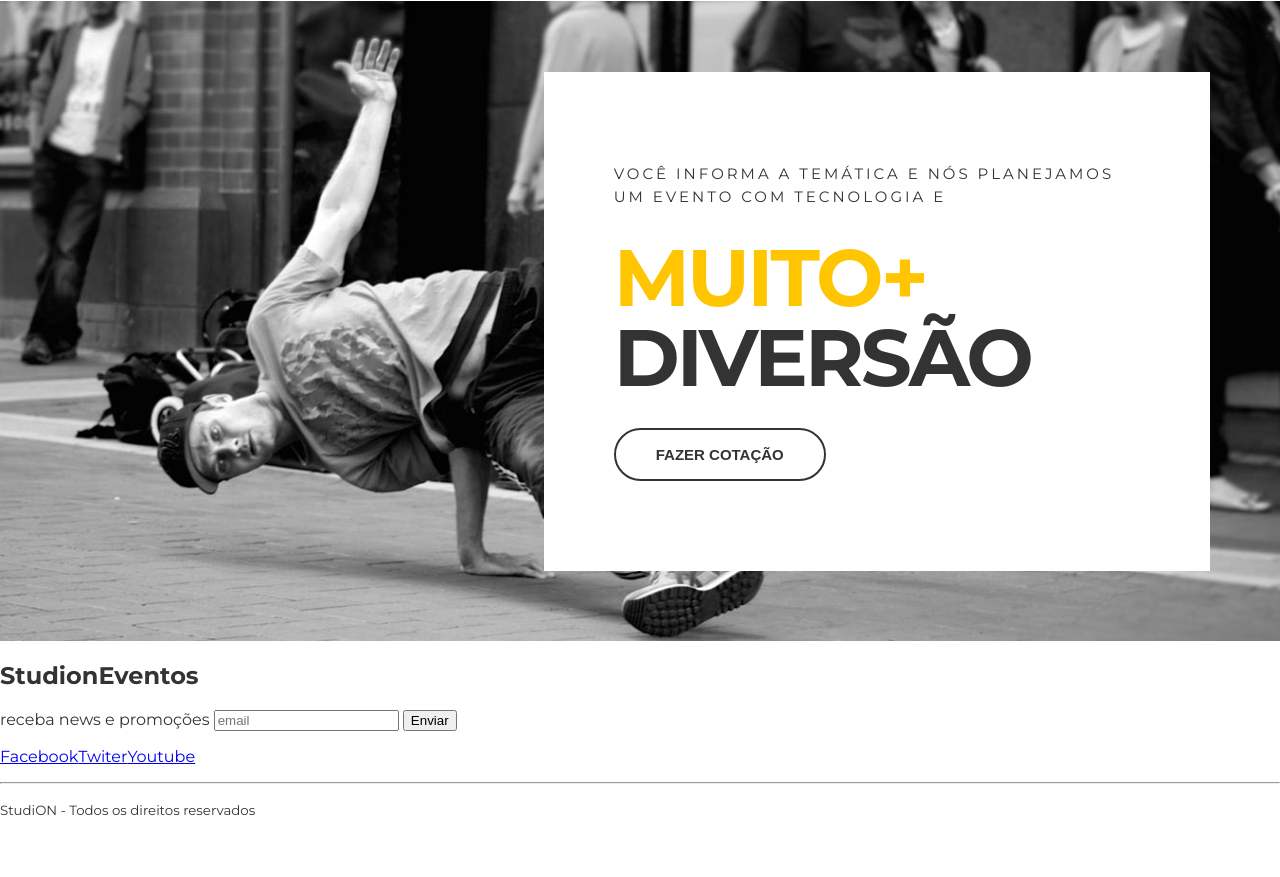
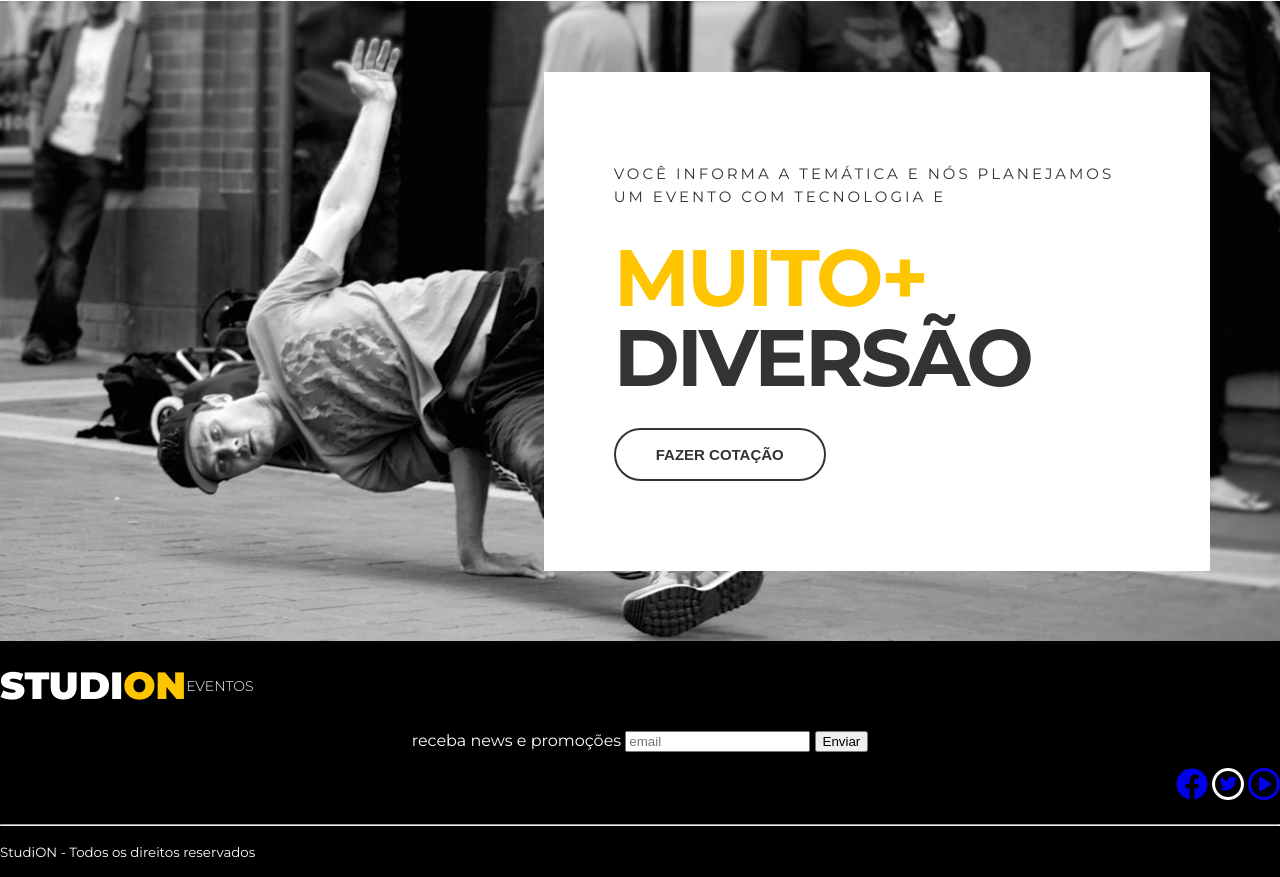
Before and after one commit to ismaelfsjunior/studion, a website: page src/index.html in a window 1280 px wide. Shown: the part 1652-2529 px from the top of the page. Before the commit the page ends 2487 px from the top, so only its background shows below. Drawn offline with Linux system fonts and the light colour scheme.

Commit message:
feat(FOOTER): created icon social media

```diff
--- a/src/index.html
+++ b/src/index.html
@@ -114,18 +114,38 @@
                 </div>
             </section>
         </main>
-        <footer>
-            <h2>Studi<span>on</span><span>Eventos</span></h2>
-            <form>
-                <label>receba news e promoções</label>
-                <input type="email" placeholder="email" />
-                <button type="submit">Enviar</button>
-            </form>
-            <ul>
-                <li><a href="https://facebook.com/" target="_blank">Facebook</a></li>
-                <li><a href="https://twiter.com/" target="_blank">Twiter</a></li>
-                <li><a href="https://youtube.com/" target="_blank">Youtube</a></li>
-            </ul>
+        <footer class="footer">
+            <div class="conteiner footer__conteiner">
+                <h2 class="logo-studion">
+                    Studi<span class="copy-primary">on</span>
+                    <span class="logo-studion_subtitle">Eventos</span>
+                </h2>
+                <form class="footer__form">
+                    <label>receba news e promoções</label>
+                    <input type="email" placeholder="email" />
+                    <button type="submit">Enviar</button>
+                </form>
+                <ul class="footer__social">
+                    <li>
+                        <a href="https://facebook.com/" target="_blank">
+                            <i class="fa-brands fa-facebook fa-2x"></i>
+                        </a>
+                    </li>
+                    <li>
+                        <a href="https://twiter.com/" target="_blank">
+                            <span class="fa-stack" style="vertical-align: top;">
+                                <i class="fa-regular fa-circle fa-stack-2x fa-inverse"></i>
+                                <i class="fa-solid fab fa-twitter fa-stack-1x"></i>
+                            </span>
+                        </a>
+                    </li>
+                    <li>
+                        <a href="https://youtube.com/" target="_blank">
+                            <i class="fa-regular fa-circle-play fa-2x"></i>
+                        </a>
+                    </li>
+                </ul>
+            </div>
             <hr />
             <p>
                 <small>Studi<span>ON</span> - Todos os direitos reservados</small>
--- a/src/style.css
+++ b/src/style.css
@@ -1,5 +1,7 @@
 /*@import url('https://fonts.googleapis.com/css2?family=Montserrat:wght@300;400;700;900&display=swap');*/
 @import url('https://fonts.googleapis.com/css2?family=Montserrat:wght@300;400;500;700;900&family=Roboto&display=swap');
+@import url('https://cdnjs.cloudflare.com/ajax/libs/font-awesome/6.2.0/css/fontawesome.min.css');
+@import url('https://cdnjs.cloudflare.com/ajax/libs/font-awesome/6.2.0/css/all.min.css');
 
 * {
     box-sizing: border-box;
@@ -269,3 +271,26 @@ ul {
     border-color: var(--color-copy);
     background: unset;
 }
+
+.footer {
+    background-color: #000;
+    color: #fff;
+}
+
+.footer__conteiner {
+    display: grid;
+    grid-template-columns: repeat(auto-fill, minmax(auto, 1fr));
+    align-items: center;
+}
+
+.footer .logo-studion {
+    justify-self: start;
+}
+
+.footer__form {
+    justify-self: center;
+}
+
+.footer__social {
+    justify-self: end;
+}
```
